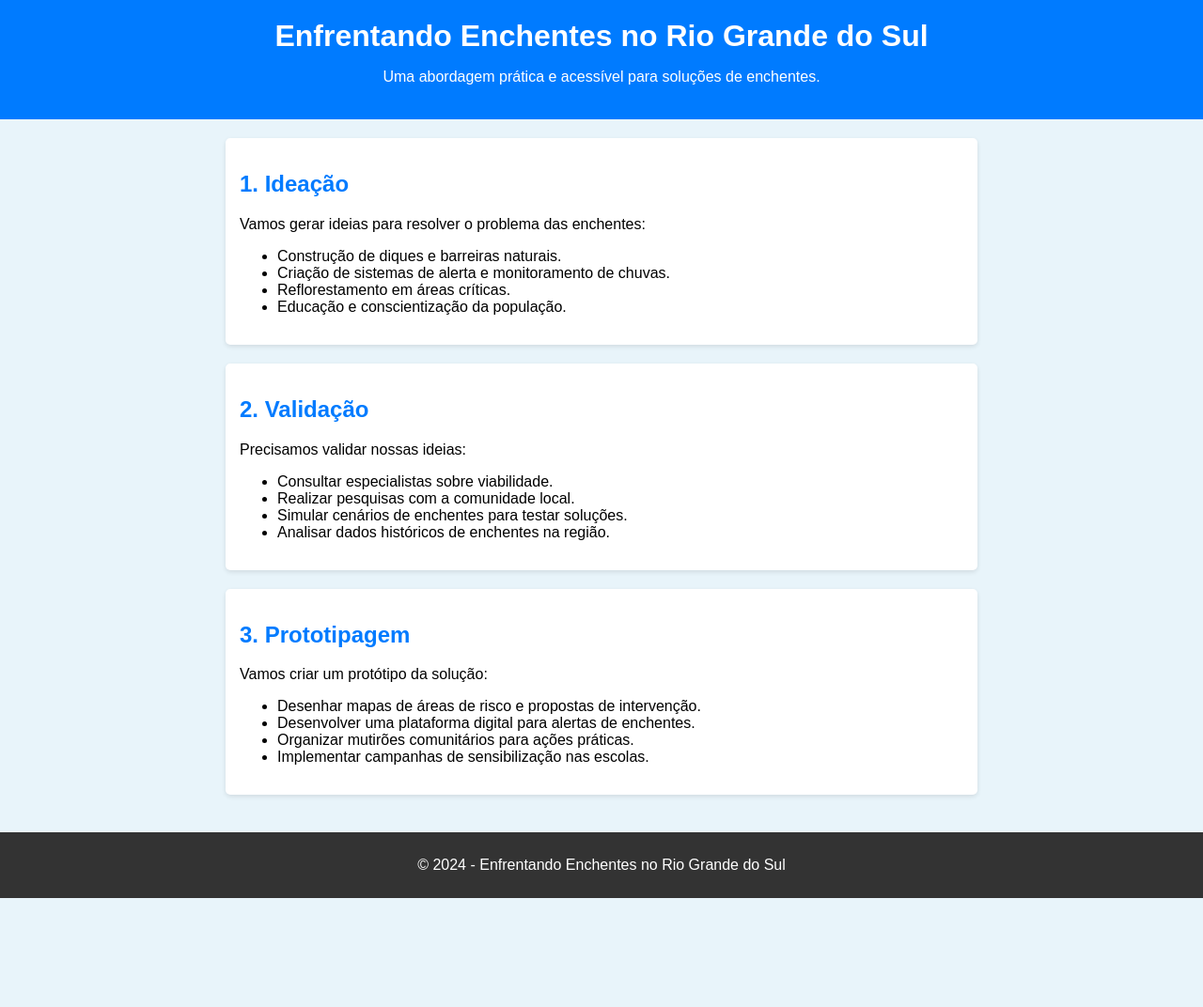
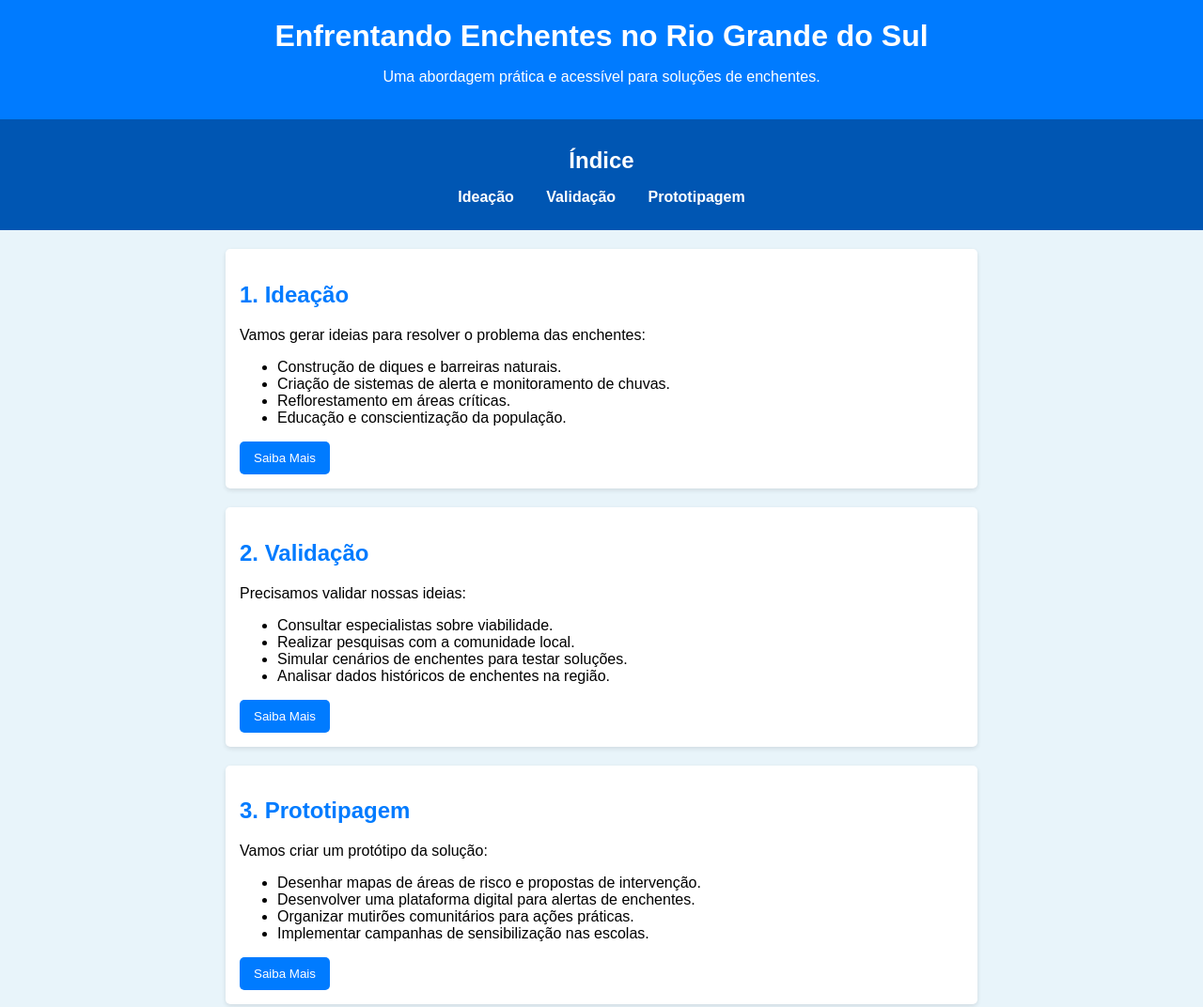
Before and after one commit to josewilson/Hackton-RECODE-2024, a plain HTML site: page index.html in a window 1280 px wide. Shown: the top 1072 px of the page at 94% size. Before the commit the page ends 956 px from the top, so only its background shows below. Drawn offline with Linux system fonts and the light colour scheme.

Commit message:
Novas alterações

```diff
--- a/index.html
+++ b/index.html
@@ -11,6 +11,16 @@
         <h1>Enfrentando Enchentes no Rio Grande do Sul</h1>
         <p>Uma abordagem prática e acessível para soluções de enchentes.</p>
     </header>
+
+    <nav class="main-nav">
+        <h2>Índice</h2>
+        <ul>
+            <li><a href="#ideacao">Ideação</a></li>
+            <li><a href="#validacao">Validação</a></li>
+            <li><a href="#prototipagem">Prototipagem</a></li>
+        </ul>
+    </nav>
+
     <main>
         <section id="ideacao">
             <h2>1. Ideação</h2>
@@ -21,7 +31,9 @@
                 <li>Reflorestamento em áreas críticas.</li>
                 <li>Educação e conscientização da população.</li>
             </ul>
+            <button onclick="alert('Saiba mais sobre Ideação!')">Saiba Mais</button>
         </section>
+
         <section id="validacao">
             <h2>2. Validação</h2>
             <p>Precisamos validar nossas ideias:</p>
@@ -31,7 +43,9 @@
                 <li>Simular cenários de enchentes para testar soluções.</li>
                 <li>Analisar dados históricos de enchentes na região.</li>
             </ul>
+            <button onclick="alert('Saiba mais sobre Validação!')">Saiba Mais</button>
         </section>
+
         <section id="prototipagem">
             <h2>3. Prototipagem</h2>
             <p>Vamos criar um protótipo da solução:</p>
@@ -41,8 +55,10 @@
                 <li>Organizar mutirões comunitários para ações práticas.</li>
                 <li>Implementar campanhas de sensibilização nas escolas.</li>
             </ul>
+            <button onclick="alert('Saiba mais sobre Prototipagem!')">Saiba Mais</button>
         </section>
     </main>
+
     <footer>
         <p>&copy; 2024 - Enfrentando Enchentes no Rio Grande do Sul</p>
     </footer>
--- a/styles.css
+++ b/styles.css
@@ -14,6 +14,33 @@ header {
 
 h1 {
     margin: 0;
+}
+
+nav.main-nav {
+    background: #0056b3;
+    padding: 10px 0;
+    text-align: center;
+}
+
+nav.main-nav h2 {
+    color: white;
+    margin-bottom: 10px;
+}
+
+nav.main-nav ul {
+    list-style-type: none;
+    padding: 0;
+}
+
+nav.main-nav ul li {
+    display: inline;
+    margin: 0 15px;
+}
+
+nav.main-nav a {
+    color: white;
+    text-decoration: none;
+    font-weight: bold;
 }
 
 main {
@@ -34,6 +61,20 @@ h2 {
     color: #007BFF;
 }
 
+button {
+    background-color: #007BFF;
+    color: white;
+    border: none;
+    padding: 10px 15px;
+    border-radius: 5px;
+    cursor: pointer;
+    transition: background-color 0.3s;
+}
+
+button:hover {
+    background-color: #0056b3;
+}
+
 footer {
     text-align: center;
     padding: 10px 0;
```
